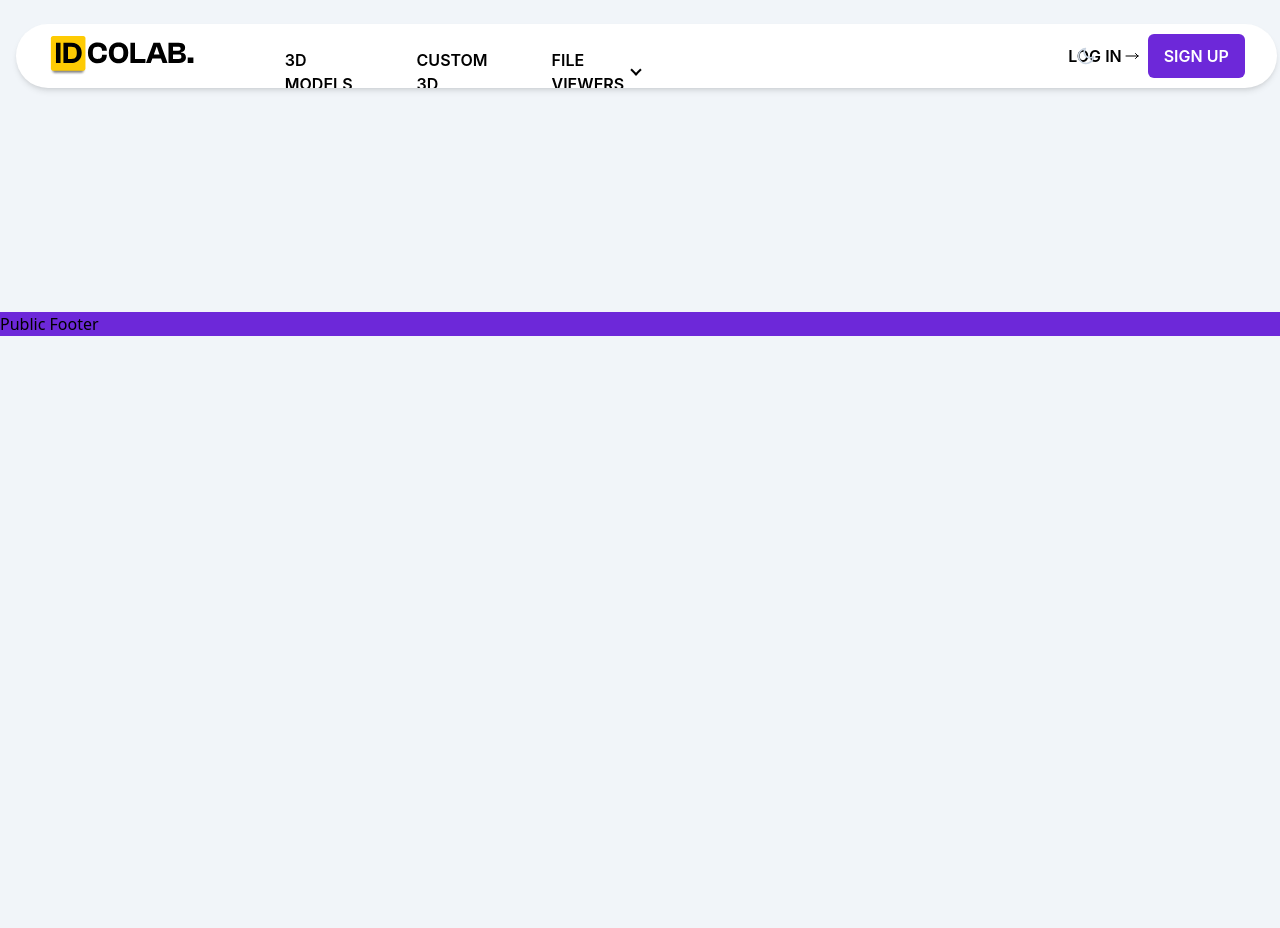
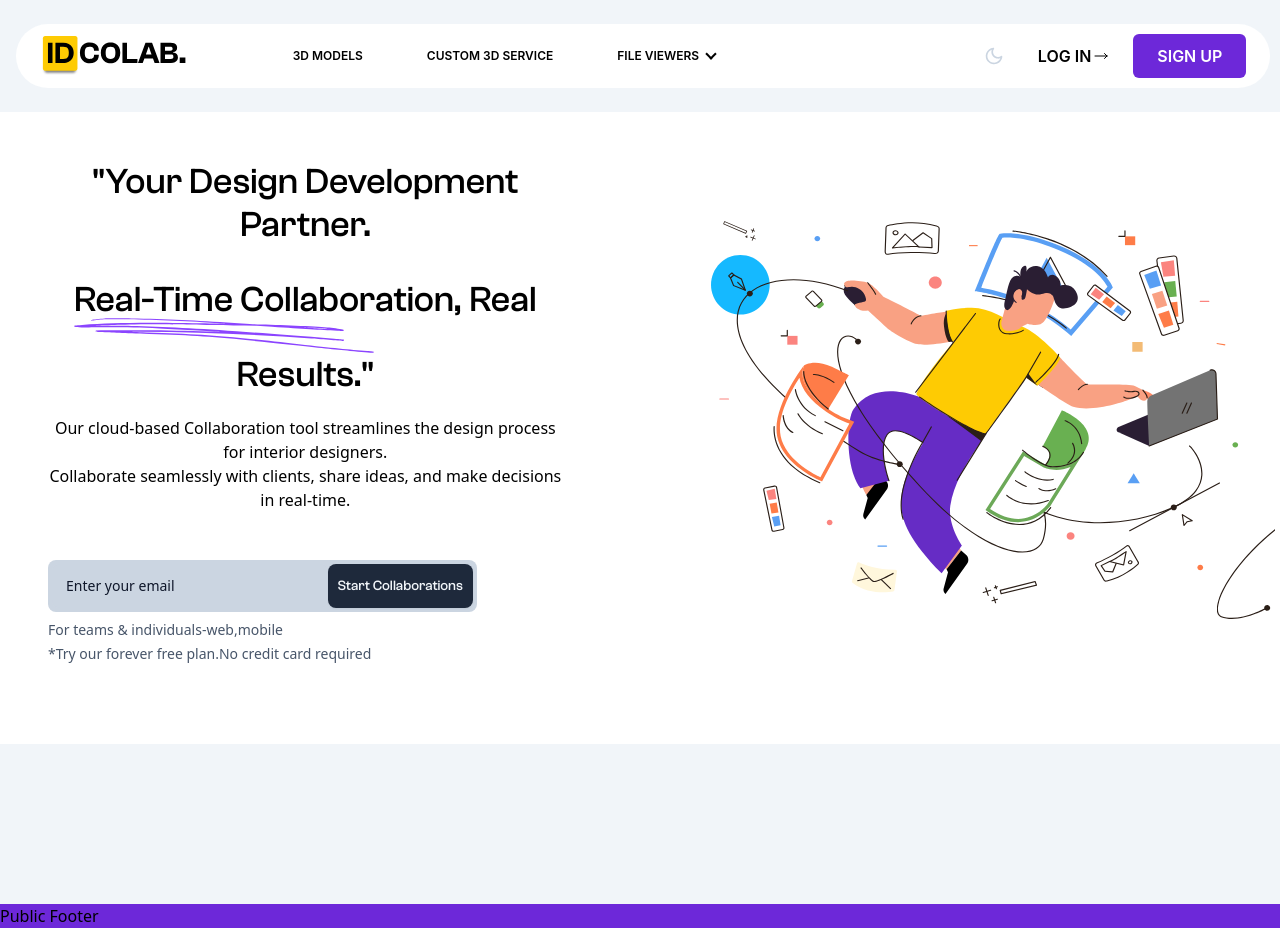
Before and after one commit to Manimsn/collab-apis, a Next.js app in the folder front-end/: page / in a window 1280 px wide. Before the commit the page ends 800 px from the top, so only its background shows below. Built offline with nearby package versions, Linux system fonts and the light colour scheme; what tailgrids would draw is missing.

Commit message:
Add: adding responsive public header and hero section usig tailgrid

```diff
--- a/front-end/app/globals.css
+++ b/front-end/app/globals.css
@@ -6,6 +6,20 @@
   --background: #ffffff;
   --foreground: #171717;
 }
+
+@layer base {
+  @font-face {
+     font-family: "ClashGrotesk-Variable";
+     src: url("/fonts/ClashGrotesk-Variable.woff2"),
+        url("/fonts/ClashGrotesk-Variable.woff");
+  }
+
+  html {
+     -webkit-tap-highlight-color: transparent;
+  }
+}
+
+
 
 /* @media (prefers-color-scheme: dark) {
   :root {
--- a/front-end/app/page.tsx
+++ b/front-end/app/page.tsx
@@ -1,50 +1,135 @@
+import Image from "next/image";
+import Link from "next/link";
 import React from "react";
 
 const Home = () => {
   return (
-    <>
-      <section className="bg-light-1 pb-10 pt-20 dark:bg-dark lg:pb-20 lg:pt-[120px]">
-        <div className="container">
-          {/* <div className="-mx-4 flex flex-wrap">
-            <div className="w-full px-4">
-              <div className="mx-auto mb-[60px] max-w-[510px] text-center lg:mb-20">
-                <span className="mb-2 block text-lg font-semibold text-primary">
-                  Our Blogs
-                </span>
-                <h2 className="mb-4 text-3xl font-bold text-dark dark:text-white sm:text-4xl md:text-[40px]">
-                  Our Recent News
+    <section className="relative z-10 overflow-hidden bg-white py-20 lg:py-12 dark:bg-dark">
+      <div className="container xl:max-w-none xl:mx-12">
+        <div className="-mx-4 flex flex-wrap items-center">
+          <div className="w-full px-4 lg:w-1/2 xl:w-5/12">
+            <div className="items-center">
+              <div className="mb-12 w-full max-w-[752px] font-medium text-center text-2xl sm:text-5xl md:text-4xl lg:text-4xl">
+                <h2
+                  className={`font-clash w-full mb-5  !leading-[1.2]
+                  text-dark dark:text-white`}
+                >
+                  "Your Design Development Partner.
+                  <span className="md:-ml-48 lg:-ml-0 inline-block pt-2 md:pt-8">
+                    Real-Time Collaboration,
+                    <Image
+                      src="/images/headerLine.svg"
+                      width={500}
+                      height={40}
+                      alt=""
+                      className="-mt-2 pt-1 xxs:w-80 md:w-[300px] lg:w-[300px] 2xl:w-[410px] object-contain"
+                    />
+                  </span>
+                  <span className=" md:absolute lg:relative md:pl-2 md:pt-8 ">
+                    {/* <span className=" md:absolute md:pl-2md:pt-8 "> */}
+                    Real Results."
+                  </span>
                 </h2>
-                <p className="text-base text-body-color dark:text-dark-6">
-                  There are many variations of passages of Lorem Ipsum available
-                  but the majority have suffered alteration in some form.
+                <p className=" text-body-color dark:text-dark-6 text-base">
+                  Our cloud-based Collaboration tool streamlines the design
+                  process for interior designers. <br /> Collaborate seamlessly
+                  with clients, share ideas, and make decisions in real-time.
+                </p>
+              </div>
+              <div className="w-full mb-6 md:mx-12 lg:mx-0">
+                <form className="mt-10 sm:mt-5 w-full md:w-5/6 p-1 bg-light-3 rounded-lg dark:bg-dark-4">
+                  <div className="flex ">
+                    <label htmlFor="email-address" className="sr-only lg:pl-2">
+                      Email address
+                    </label>
+                    <input
+                      id="email-address"
+                      name="email"
+                      type="email"
+                      autoComplete="email"
+                      required
+                      className="min-w-0  flex-auto focus:placeholder:text-md placeholder:duration-300 ease-in-out outline-none rounded-lg  px-3.5  text-dark-2  dark:placeholder:text-light-4 placeholder:text-dark-2  text-sm sm:leading-6 bg-light-3 dark:bg-dark-4"
+                      placeholder="Enter your email"
+                      // onChange={(event) => {
+                      //   setInputValue(event.target.value);
+                      // }}
+                    />
+                    <Link href="/signup">
+                      <button
+                        type="submit"
+                        className="bg-dark-3 flex font-clash rounded-lg px-2.5 py-3 2xl:px-3.5 2xl:py-4 text-sm 2xl:text-md font-medium text-light-1 shadow-sm dark:hover:bg-light-4 hover:bg-dark-1 duration-300 ease-in-out focus-visible:outline focus-visible:outline-2 focus-visible:outline-offset-2 focus-visible:outline-indigo-600"
+                        style={{ whiteSpace: "nowrap" }}
+                        // onClick={(event) => {
+                        //   sessionStorage.setItem("email", inputValue);
+                        // }}
+                      >
+                        Start Collaborations
+                      </button>
+                    </Link>
+                  </div>
+                </form>
+                <p className="text-sm 2xl:text-base 4xl:text-lg 5xl:text-xl font-Mulish mt-2  text-dark-5 dark:text-light-4 mb-1 w-full">
+                  For teams & individuals-web,mobile
+                </p>
+                <p className="text-sm  2xl:text-base 4xl:text-lg 5xl:text-xl font-Mulish text-dark-5 dark:text-light-4  mb-8 w-full">
+                  *Try our forever free plan.No credit card required
                 </p>
               </div>
             </div>
           </div>
 
-          <div className="-mx-4 flex flex-wrap">
-            <BlogCard
-              date="Dec 22, 2023"
-              CardTitle="Meet AutoManage, the best AI management tools"
-              CardDescription="Lorem Ipsum is simply dummy text of the printing and typesetting industry."
-              image="https://i.ibb.co/Cnwd4q6/image-01.jpg"
-            />
-            <BlogCard
-              date="Dec 22, 2023"
-              CardTitle="Meet AutoManage, the best AI management tools"
-              CardDescription="Lorem Ipsum is simply dummy text of the printing and typesetting industry."
-              image="https://i.ibb.co/Y23YC07/image-02.jpg"
-            />
-            <BlogCard
-              date="Dec 22, 2023"
-              CardTitle="Meet AutoManage, the best AI management tools"
-              CardDescription="Lorem Ipsum is simply dummy text of the printing and typesetting industry."
-              image="https://i.ibb.co/7jdcnwn/image-03.jpg"
-            />
-          </div> */}
+          <div className="w-full px-4 lg:px-0 xl:px-4 lg:w-1/2 xl:w-7/12 ">
+            <div className="rounded-[20px] bg-white p-0 sm:p-[40px] lg:p-0 xl:ml-16 xl:p-[52px] dark:bg-dark">
+              <Image
+                className={`object-cover object-center leading-10 dark:hidden animate-float`}
+                src="/images/header image.svg"
+                width={900}
+                height={900}
+                alt="Picture of the author"
+                priority
+              />
+
+              <Image
+                className={`object-cover object-center leading-10 hidden dark:block 2xl:py-0 animate-float`}
+                src="/images/header image dark.svg"
+                width={1000}
+                height={1000}
+                alt="Picture of the author"
+              />
+            </div>
+          </div>
         </div>
-      </section>
-    </>
+      </div>
+
+      {/* <!-- graphics --> */}
+      {/* <div className="absolute bottom-0 left-0 -z-10">
+        <img
+          src="https://cdn.tailgrids.com/2.2/assets/applications/images/contact/contact-13/shape-1.svg"
+          alt="shape-1"
+        />
+      </div>
+
+      <div className="absolute right-0 top-0 -z-10">
+        <img
+          src="https://cdn.tailgrids.com/2.2/assets/application/images/contact/contact-13/shape-2.svg"
+          alt="shape-2"
+        />
+      </div>
+
+      <div className="absolute right-0 top-0 -z-10 max-lg:hidden dark:opacity-40">
+        <img
+          src="https://cdn.tailgrids.com/2.2/assets/application/images/contact/contact-13/line-1.svg"
+          alt="line-1"
+        />
+      </div>
+
+      <div className="absolute right-0 top-0 -z-10 max-lg:hidden dark:opacity-40">
+        <img
+          src="https://cdn.tailgrids.com/2.2/assets/application/images/contact/contact-13/line-2.svg"
+          alt="line-2"
+        />
+      </div> */}
+    </section>
   );
 };
 
--- a/front-end/components/common/AuthNavigation.tsx
+++ b/front-end/components/common/AuthNavigation.tsx
@@ -1,9 +1,8 @@
-import Image from "next/image";
-import Link from "next/link";
 import React from "react";
-import ForwardArrow from "../icons/actions/ForwardArrowIcon";
+
 import UserMenu from "./user/UserMenu";
 import AuthButtons from "./auth/AuthButtons";
+import ThemeToggle from "./ThemeToggle";
 
 const AuthNavigation = () => {
   const userDetails = {
@@ -13,22 +12,31 @@ const AuthNavigation = () => {
     designation: "Manikandan",
     fileS3Id: "Manikandan",
   };
+
   const loginStatus = false;
   const loading = false;
 
   return (
-    <div className="sm:flex md:flex pr-3 hidden">
+    <>
+      <div className=" justify-end pr-16 sm:flex lg:pr-0">
+        <ThemeToggle />
         {loginStatus ? (
           loading ? (
-          <div>Checking</div>
+            <div className="hidden md:flex items-center gap-3">
+              <div className="w-24 flex flex-col justify-center items-end">
+                <div className="h-2.5 bg-light-4 rounded w-full mb-2"></div>
+                <div className="h-2 bg-light-4 rounded w-[80%]"></div>
+              </div>
+              <div className="w-[45px] h-[45px] bg-light-4 rounded-full " />
+            </div>
           ) : (
             <UserMenu userDetails={userDetails} />
           )
         ) : (
           <AuthButtons />
-        // <div>Check</div>
         )}
       </div>
+    </>
   );
 };
 
--- a/front-end/components/common/DropdownItem.tsx
+++ b/front-end/components/common/DropdownItem.tsx
@@ -10,7 +10,7 @@ const DropdownItem = ({ dropdownLink, dropdownText, setOpen }: any) => {
           setOpen(false);
         }
       }}
-      className="block rounded px-4 py-[10px] text-sm text-body-color hover:bg-yellow hover:text-dark dark:text-dark-6"
+      className="block rounded px-4 py-[10px] text-sm  text-body-color hover:bg-yellow hover:text-dark dark:text-dark-6"
     >
       {dropdownText}
     </Link>
--- a/front-end/components/common/LinkItem.tsx
+++ b/front-end/components/common/LinkItem.tsx
@@ -16,7 +16,7 @@ const LinkItem = ({
     <Link
       href={NavLink}
       onClick={handleClick}
-      className={`relative flex px-6 py-2 text-base text-body-color group-hover:text-dark dark:text-dark-6 dark:group-hover:text-white  lg:inline-flex lg:py-6 lg:pl-0 lg:pr-4 ${
+      className={`relative flex px-6 py-2 text-base lg:text-xs text-body-color group-hover:text-dark dark:text-dark-6 dark:group-hover:text-white  lg:inline-flex lg:py-6 lg:pl-0 lg:pr-4 ${
         dropdown &&
         "after:absolute after:right-5 after:top-1/2 after:mt-[-2px] after:h-2 after:w-2 after:translate-y-[-50%] after:rotate-45 after:border-b-2 after:border-r-2 after:border-current lg:after:right-0"
       }`}
--- a/front-end/components/common/ThemeToggle.tsx
+++ b/front-end/components/common/ThemeToggle.tsx
@@ -1,8 +1,8 @@
 "use client";
+import { useSelector, useDispatch } from "react-redux";
 
 import { toggleTheme } from "@/redux/slices/themeSlice";
 import { RootState } from "@/redux/store";
-import { useSelector, useDispatch } from "react-redux";
 import { ToggleThemeIcon } from "../icons";
 
 export default function ThemeToggle() {
--- a/front-end/components/common/auth/AuthButtons.tsx
+++ b/front-end/components/common/auth/AuthButtons.tsx
@@ -1,24 +1,26 @@
+import React from "react";
+import Link from "next/link";
+
 import { ForwardArrowIcon } from "@/components/icons";
-import Link from "next/link";
-import React from "react";
 
 const AuthButtons = () => {
   return (
-    <div className="flex items-center gap-x-6">
+    <>
       <Link
-        href="/dashboard"
-        className="text-sm font-semibold text-dark-2 dark:text-light-1 flex items-center"
+        href="/#"
+        className="hidden md:flex px-6 py-2.5 lg:px-2 xl:px-6 text-base text-dark hover:text-primary dark:text-white"
       >
         LOG IN
         <ForwardArrowIcon />
       </Link>
+
       <Link
-        href="/signup"
-        className="rounded bg-purple duration-300 ease-in-out px-3.5 py-2.5 text-sm font-semibold text-white shadow-sm hover:bg-indigo-500 focus-visible:outline focus-visible:outline-2 focus-visible:outline-offset-2 focus-visible:outline-indigo-600"
+        href="/#"
+        className="hidden md:block rounded-md bg-purple px-6 py-2.5 text-base text-white hover:bg-purple/90"
       >
         SIGN UP
       </Link>
-    </div>
+    </>
   );
 };
 
--- a/front-end/components/common/user/UserMenu.tsx
+++ b/front-end/components/common/user/UserMenu.tsx
@@ -12,7 +12,7 @@ const UserMenu = ({ userDetails }: { userDetails: any }) => {
   ];
 
   return (
-    <div id="user-menu" className="group relative hidden lg:block">
+    <div id="user-menu" className="group relative hidden md:block lg:block">
       <Link href="#" className="flex items-center">
         <p className="mr-2 text-right text-sm font-medium text-dark-1 dark:text-light-3 hidden xl:block">
           {userDetails?.firstName || userDetails?.emailAddress}{" "}
--- a/front-end/components/layout/Footer.tsx
+++ b/front-end/components/layout/Footer.tsx
@@ -2,7 +2,7 @@ import React from "react";
 
 const Footer = () => {
   console.log("Public Footer Rendered");
-  return <div className="bg-red sm:bg-green md:bg-blue lg:bg-yellow xl:bg-purple 2xl-pink">Public Footer</div>;
+  return <div className="mt-40 bg-red sm:bg-green md:bg-blue lg:bg-yellow xl:bg-purple 2xl-pink">Public Footer</div>;
 };
 
 // ✅ Export directly
--- a/front-end/components/layout/PublicHeader.tsx
+++ b/front-end/components/layout/PublicHeader.tsx
@@ -1,18 +1,15 @@
-"use client";
 import React, { useState } from "react";
+import Image from "next/image";
 import Link from "next/link";
-import Image from "next/image";
 
 import ListItem from "../common/ListItem";
 import LinkItem from "../common/LinkItem";
 import Dropdown from "../common/Dropdown";
 import DropdownItem from "../common/DropdownItem";
-import ThemeToggle from "../common/ThemeToggle";
-import { ForwardArrowIcon } from "../icons";
+import AuthNavigation from "../common/AuthNavigation";
 
-export default function Header() {
+const Navbar8 = () => {
   const [open, setOpen] = useState(false);
-
   const navigation = [
     {
       name: "3D MODELS",
@@ -39,21 +36,13 @@ export default function Header() {
   ];
 
   return (
-    // <header className="flex w-full items-center bg-white dark:bg-dark ">
-    // Default (w-full): Mobile-first approach (applies to all screens).
-    // sm:w-3/4: At 640px (small screens), width becomes 75%.
-    // md:w-1/2: At 768px (medium screens), width becomes 50%.
-    // lg:w-1/3: At 1024px (large screens), width becomes 33.33%.
-    // xl:w-1/4: At 1280px (extra-large screens), width becomes 25%.
-    // 2xl:w-1/5: At 1536px and above, width becomes 20%.
-    // bg-red sm:bg-green md:bg-blue lg:bg-yellow xl:bg-purple 2xl-pink
-    // red, blue, purple
+    //bg-red sm:bg-green md:bg-blue lg:bg-yellow xl:bg-purple 2xl-pink
     <header
-      className={`
-        lg:mx-4 xl:mx-4 lg:my-8 xl:my-6 flex
-        w-full md:w-full md:max-w-none md:overflow-hidden lg:w-[97%] xl:w-[98.5%] items-center md:rounded-none lg:rounded-full bg-white px-6 py-3 shadow-md dark:bg-dark-3 h-16 font-inter font-semibold`}
+      className={`flex w-full items-center bg-white dark:bg-dark-3 h-16
+    font-inter font-semibold lg:mx-4 lg:my-6 lg:rounded-full lg:w-[97%] xl:w-[98%]
+    `}
     >
-      <div className="container mx-auto max-w-none 2xl:w-full xl:mx-2">
+      <div className="container mx-auto md:max-w-none xl:max-w-none md:mx-0 lg:mx-2 xl:mx-6">
         <div className="relative -mx-4 flex items-center justify-between">
           <div className="w-60 max-w-full px-4">
             <Link href="/#" className="block w-full py-5">
@@ -76,20 +65,20 @@ export default function Header() {
               />
             </Link>
           </div>
-          <div className="flex w-full items-center xl:justify-end px-4 xl:-mr-0 md:-mr-[6%]">
-            <div className="xl:w-[40%]">
+          <div className="flex w-full items-center justify-between px-4">
+            <div>
               <button
                 onClick={() => setOpen(!open)}
                 className={` ${
                   open && "navbarTogglerActive"
-                } absolute -right-4 top-1/2 block -translate-y-1/2 rounded-lg px-3 py-[6px] ring-primary focus:ring-2 lg:hidden`}
+                } absolute right-4 top-1/2 block -translate-y-1/2 rounded-lg px-3 py-[6px] ring-primary focus:ring-2 lg:hidden`}
               >
                 <span className="relative my-[6px] block h-[2px] w-[30px] bg-body-color dark:bg-white"></span>
                 <span className="relative my-[6px] block h-[2px] w-[30px] bg-body-color dark:bg-white"></span>
                 <span className="relative my-[6px] block h-[2px] w-[30px] bg-body-color dark:bg-white"></span>
               </button>
               <nav
-                className={`h-16 absolute right-4 xl:-ml-[75%] top-full z-50 w-full lg:w-full max-w-[250px] rounded-lg bg-white py-5 shadow lg:static lg:block lg:max-w-full lg:bg-transparent lg:px-6 lg:py-0 lg:shadow-none ${
+                className={`absolute right-4 top-full z-50 w-full max-w-[250px] rounded-lg py-5 shadow lg:static lg:block lg:w-full lg:max-w-full lg:bg-transparent lg:px-0 lg:py-0 lg:shadow-none ${
                   !open && "hidden"
                 } `}
               >
@@ -126,32 +115,13 @@ export default function Header() {
                 </ul>
               </nav>
             </div>
-            <div
-              // className={`
-              // w-[60%] md:w-[60%] lg:w-[46%] flex md:justify-end lg:justify-end`}
-              className="w-[90%] md:w-[50%] justify-end xl:w-[20%] flex xl:justify-end xl:-mr-[26%]"
-            >
-              <ThemeToggle />
-            </div>
-            <div className="hidden justify-end pr-16 md:pr-8 sm:flex lg:pr-0 md:w-[42%] xl:w-[40%]">
-              <Link
-                href="/#"
-                className="flex px-6 sm:px-0 md:px-4 lg:px-2 xl:px-2 sm:text-xs md:text-xs xl:text-base text-base md:justify-center items-center py-2.5  text-dark hover:text-primary dark:text-white "
-              >
-                LOG IN
-                <ForwardArrowIcon />
-              </Link>
 
-              <Link
-                href="/#"
-                className="flex justify-center items-center rounded-md bg-purple px-6 sm:text-xs xl:text-base text-base sm:px-0 md:px-4 py-2.5  text-white hover:bg-primary/90"
-              >
-                SIGN UP
-              </Link>
-            </div>
+            <AuthNavigation />
           </div>
         </div>
       </div>
     </header>
   );
-}
+};
+
+export default Navbar8;
```
Lines whose indentation alone changed are shown as unchanged.
